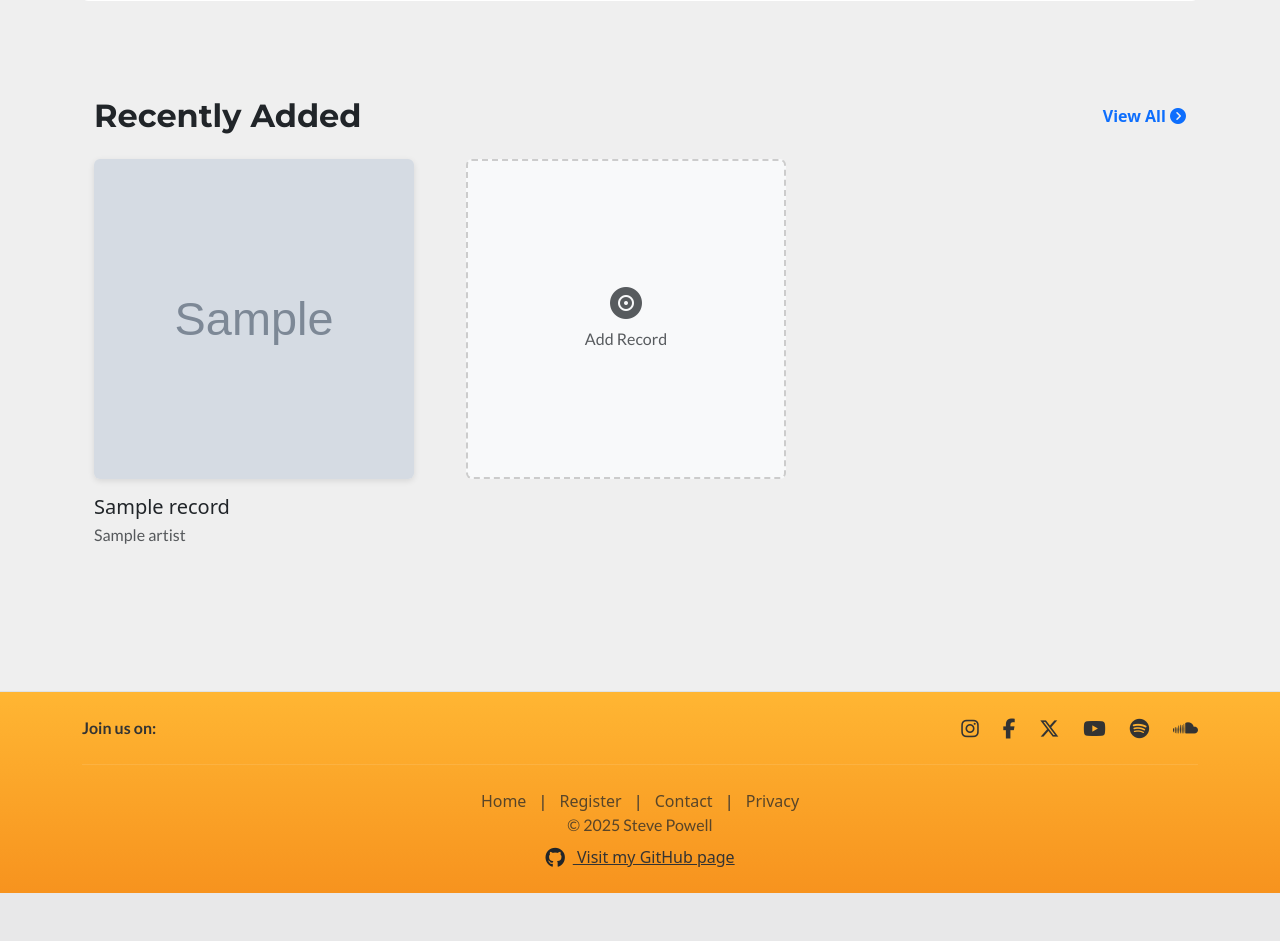
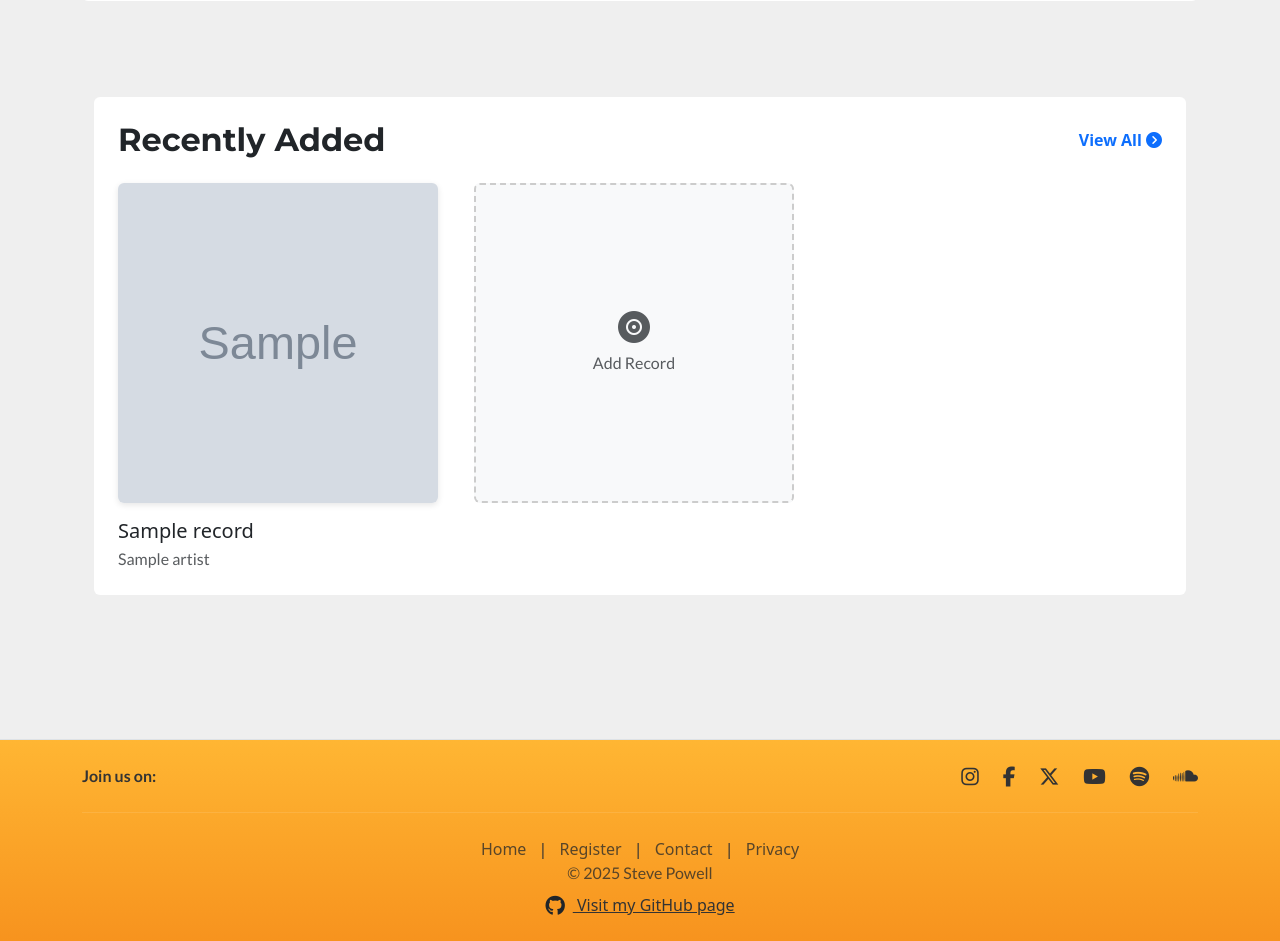
Before and after one commit to sd-powell/portfolio_project_3, a Django app: template records/templates/records/record_list.html in a window 1280 px wide. Shown: the part 359-1300 px from the top of the page. Before the commit the page ends 1252 px from the top, so only its background shows below. Run offline with Django 4.2, Linux system fonts and the light colour scheme; tables that the repository leaves empty hold one stand-in row (values such as "Sample post"); the template is opened without the code that fills it: values that come from a table or form of the project are taken from there, most other values are stand-ins (such as "Sample title", 1, 10 or a date in 2020); grey boxes marked "Sample" are stand-in pictures; some libraries are stand-ins or nearby versions.

Commit message:
wrap welcome and recently added sections in styled white cards for visual consistency

```diff
--- a/records/templates/records/record_list.html
+++ b/records/templates/records/record_list.html
@@ -34,6 +34,7 @@
     <!-- Recently Added Section -->
     <section class="py-5" aria-labelledby="recently-added-heading">
         <div class="container">
+            <div class="bg-white rounded p-4">
                 <div class="row justify-content-between align-items-center mb-4">
                     <div class="col-auto">
                         <h2 id="recently-added-heading" class="fw-bold mb-0">Recently Added</h2>
@@ -82,6 +83,7 @@
                                 <p class="text-muted mb-0">Add Record</p>
                             </div>
                         </a>
+                    </div>
                 </div>
             </div>
         </div>
```
Lines whose indentation alone changed are shown as unchanged.
